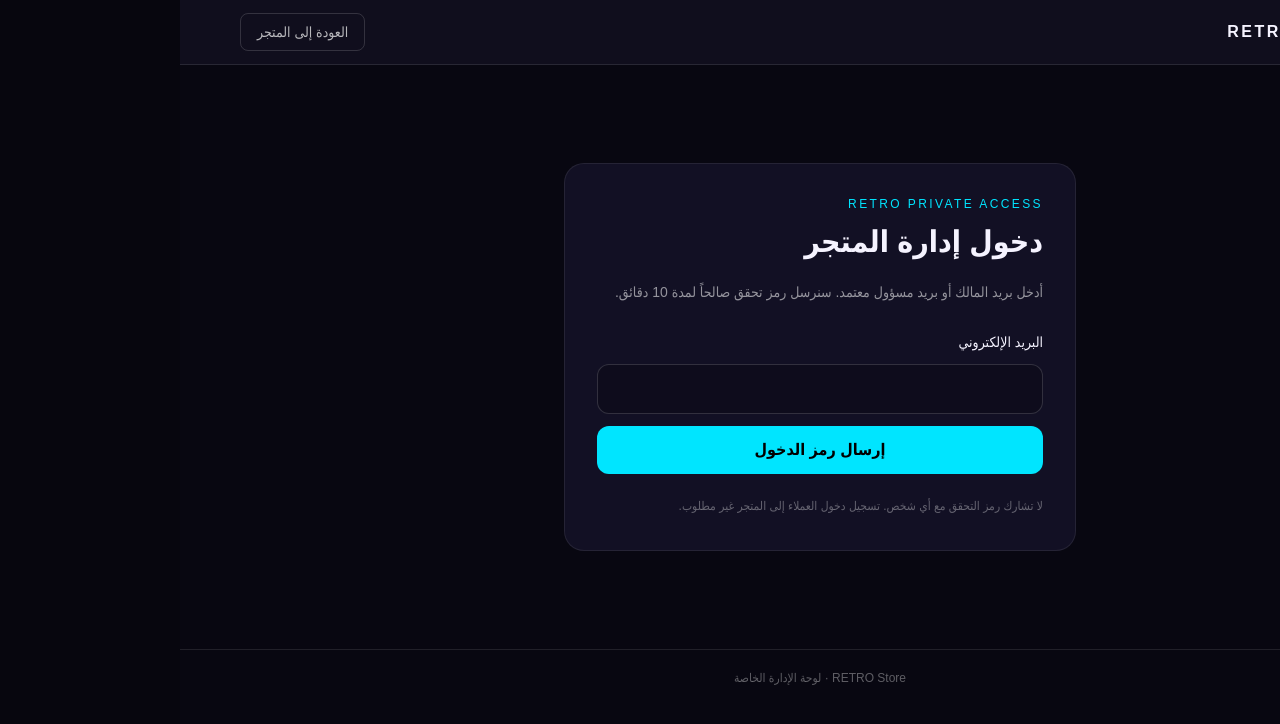
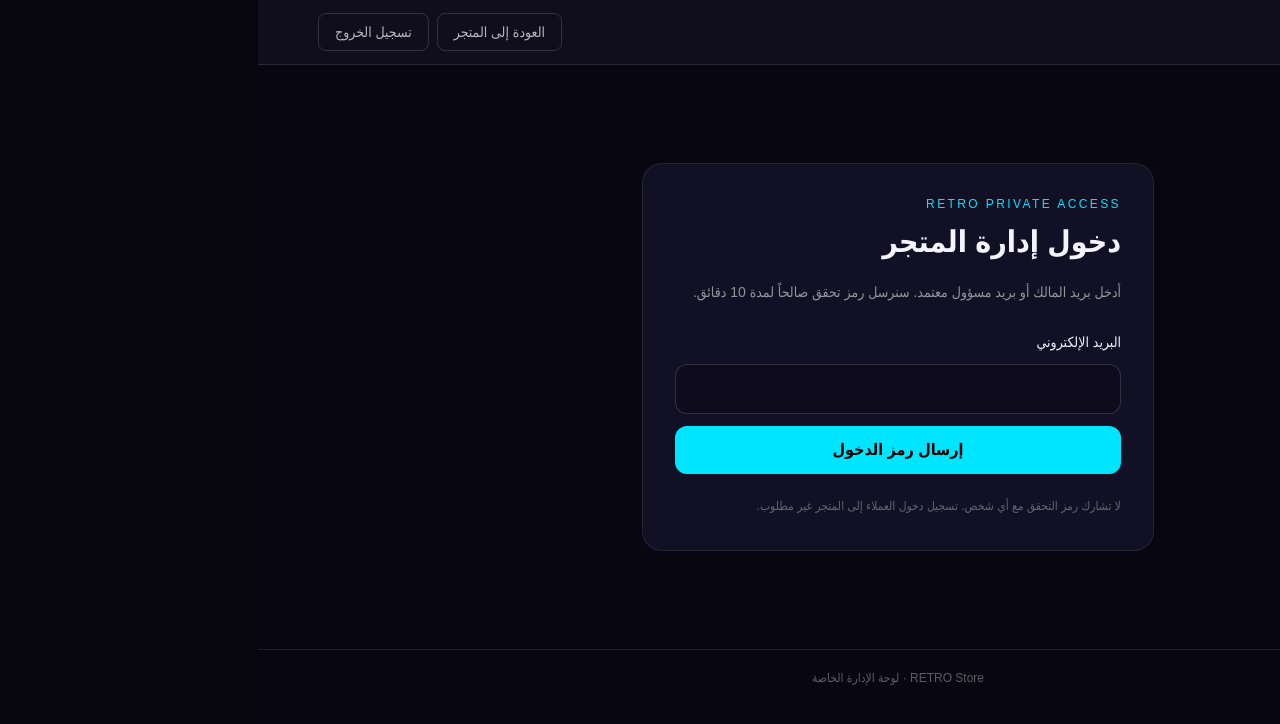
Before and after one commit to TEaG3/Retro, a Next.js app: page /admin in a window 1280 px wide. Shown: the top 724 px of the page. Built offline with nearby package versions, Linux system fonts and the light colour scheme; no server answers.

Commit message:
feat: add logout action to separate admin layout

```diff
--- a/app/admin/layout.tsx
+++ b/app/admin/layout.tsx
@@ -1,4 +1,5 @@
 import Link from "next/link";
+import { AdminLogoutButton } from "@/components/admin-logout-button";
 
 export default function AdminLayout({ children }: { children: React.ReactNode }) {
   return (
@@ -6,7 +7,10 @@ export default function AdminLayout({ children }: { children: React.ReactNode })
       <header className="border-b border-white/10 bg-[#100e1d]">
         <div className="mx-auto flex min-h-16 w-[min(1160px,calc(100%-32px))] items-center justify-between gap-4">
           <Link href="/admin" className="font-black tracking-[.16em]">RETRO <span className="text-retro-cyan">CONTROL</span></Link>
-          <Link href="/" className="rounded-lg border border-white/15 px-4 py-2 text-sm text-white/70 hover:border-retro-cyan/50">العودة إلى المتجر</Link>
+          <div className="flex items-center gap-2">
+            <Link href="/" className="rounded-lg border border-white/15 px-4 py-2 text-sm text-white/70 hover:border-retro-cyan/50">العودة إلى المتجر</Link>
+            <AdminLogoutButton/>
+          </div>
         </div>
       </header>
       <main className="mx-auto w-[min(1160px,calc(100%-32px))] py-8">{children}</main>
```
